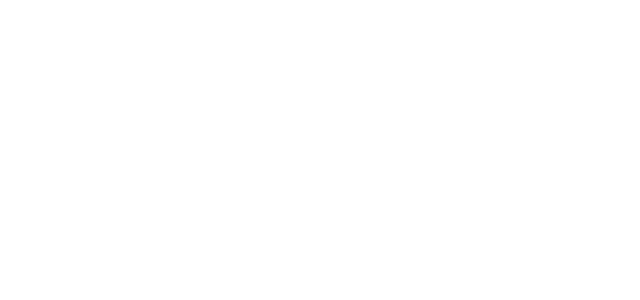
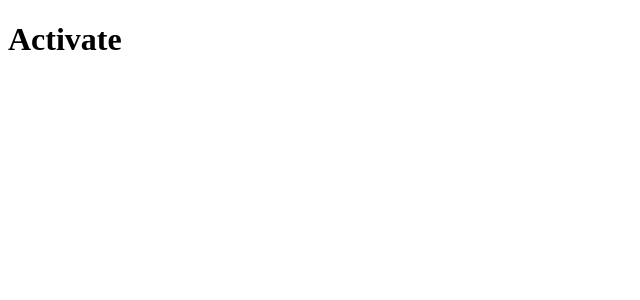
Before and after one commit to seojiminca/passport_jwt, a React (Create React App) app in the folder client/: page /activate/1 in a window 1280 px wide. Shown: the top 300 px of the page, without its empty margins (0-640 px from the left). Built offline with nearby package versions, Linux system fonts and the light colour scheme.

Commit message:
Add activate.js

```diff
--- a/client/src/index.js
+++ b/client/src/index.js
@@ -3,6 +3,7 @@
 import App from './App';
 import Register from './screens/Register';
 import Signin from "./screens/Signin";
+import Activate from "./screens/Activate";
 import {BrowserRouter, Route, Switch} from 'react-router-dom';
 
 ReactDOM.render(
@@ -11,6 +12,7 @@
           <Route path='/' exact render={props => <App {...props}/>}/>
           <Route path='/register' exact render={props => <Register {...props}/>}/>
           <Route path='/signin' exact render={props => <Signin {...props}/>}/>
+          <Route path='/activate/:token' exact render={props => <Activate {...props} />} />
       </Switch>
   </BrowserRouter>,
 document.getElementById('root')
--- /dev/null
+++ b/client/src/screens/Activate.js
@@ -0,0 +1,15 @@
+//rsc
+import React, {useState} from 'react';
+import axios from 'axios';
+
+const Activate = ({ match }) => {
+
+    return (
+        <div>
+            <h1>Activate</h1>
+
+        </div>
+    );
+};
+
+export default Activate;
```
